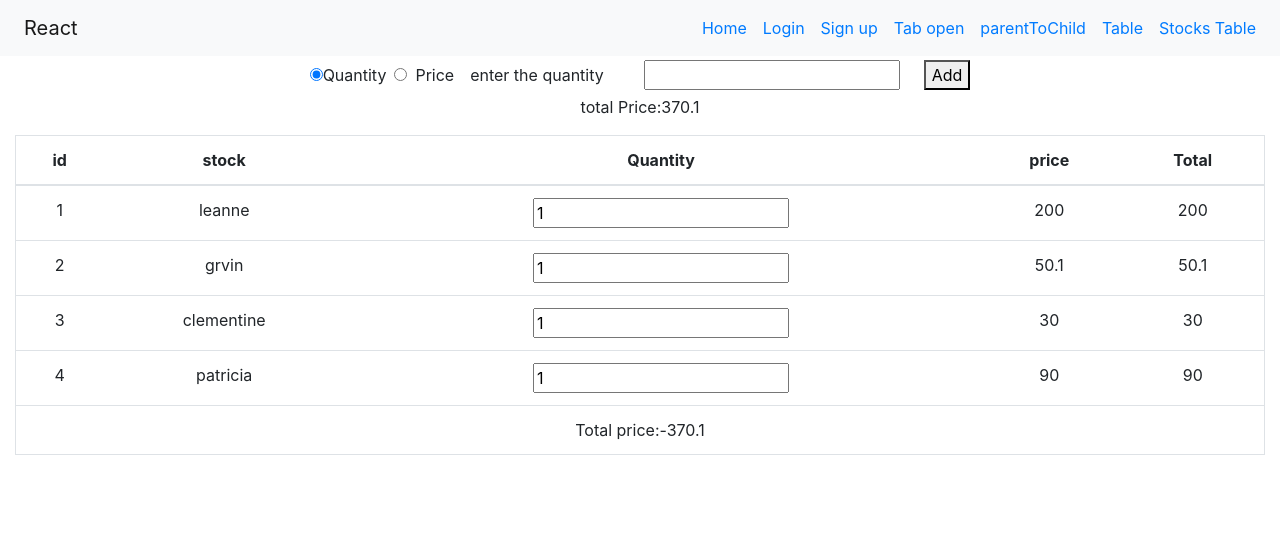
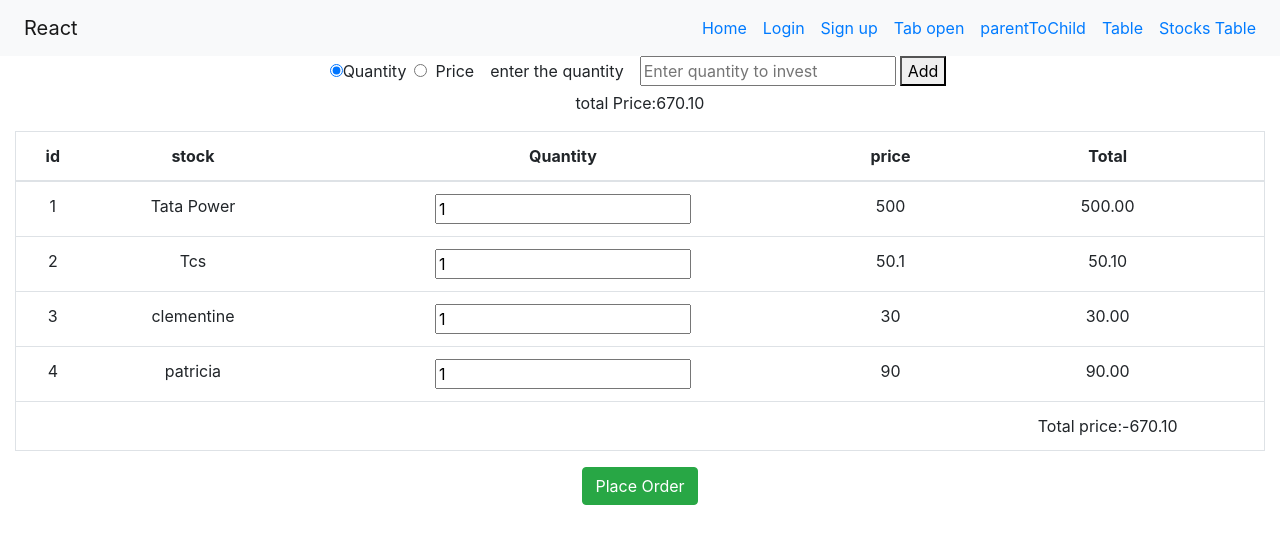
Before and after one commit to pareshprajapati-dolphin/basic-program, a React (Create React App) app: page /stock in a window 1280 px wide. Shown: the top 544 px of the page. Built offline with nearby package versions, Linux system fonts and the light colour scheme.

Commit message:
change in stocks tabel

```diff
--- a/package.json
+++ b/package.json
@@ -12,6 +12,7 @@
     "react-redux": "^7.2.4",
     "react-router-dom": "^5.2.0",
     "react-scripts": "4.0.3",
+    "react-toastify": "^7.0.4",
     "redux": "^4.1.1",
     "redux-thunk": "^2.3.0",
     "web-vitals": "^1.1.2"
--- a/src/component/new folder/tableData.js
+++ b/src/component/new folder/tableData.js
@@ -22,14 +22,15 @@ const TableData = () => {
         a[key] > b[key] ? 1 : b[key] > a[key] ? -1 : 0
       );
       setKeyValue(key);
-      setUsers(arrayCopy);
+      // setUsers(arrayCopy);
     } else {
       arrayCopy.sort((a, b) =>
         b[key] > a[key] ? 1 : a[key] > b[key] ? -1 : 0
       );
       setKeyValue("");
-      setUsers(arrayCopy);
+      // setUsers(arrayCopy);
     }
+    setUsers(arrayCopy);
   };
 
   return (
--- a/src/component/stock table/stock.js
+++ b/src/component/stock table/stock.js
@@ -1,35 +1,91 @@
 import React, { useEffect, useState } from "react";
 import data from "../../stockdata.json";
+import { ToastContainer, toast } from "react-toastify";
+import "react-toastify/dist/ReactToastify.css";
+import TableData from "./tableStock";
 
 const Stock = () => {
   const [product, setProduct] = useState(data.products);
   const [checked, setChecked] = useState("quantity");
-  const [total, setTotal] = useState(0);
-
+  const [totalPrice, setTotalPrice] = useState(0);
+  const [page, setPage] = useState(0);
+  const [disabled, setDisabled] = useState(false);
   const [stock, setStock] = useState("");
 
-  let a = 0;
   useEffect(() => {
-    product.map((datatext) => (a = a + datatext.quanity * datatext.price));
-    setTotal(a);
-  }, []);
+    let a = 0;
+    product.map((datatext) => (a += datatext.quanity * datatext.price));
+    setTotalPrice(a);
+  }, [product]);
 
+  /// this the child component to parent component get the data ///
+  const handleCallback = (chailddata, stocks) => {
+    setTotalPrice(chailddata);
+    setProduct(stocks);
+  };
+
+  // select the radio button and and enter the value then onclick then call this function is call ///
   const handleAdd = () => {
-    //console.log("the data ===", stock, checked);
-    let a = 0;
+    let caldata = product;
     if (checked === "quantity") {
-      product.map(
-        (arrayCopy) => (
-          (arrayCopy.quanity = stock),
-          (a = a + parseFloat(stock * arrayCopy.price))
-        )
-      );
+      caldata.map((arrayCopy) => {
+        arrayCopy.quanity = stock;
+      });
+      setStock("");
     }
+    /// this price logic ////
     if (checked === "price") {
-      //// price logic is here ///
+      let amountperquanity = stock / product.length;
+      console.log(amountperquanity);
+      let limiteprice = 0;
+
+      caldata = caldata.map((ele) => {
+        limiteprice = limiteprice + ele.price;
+
+        console.log("the limit price is ===", limiteprice);
+        if (stock > limiteprice) {
+          ele.quanity = Math.floor(amountperquanity / ele.price);
+          console.log(ele.quanity);
+        }
+        return ele;
+      });
+      //console.log(caldata);
     }
-    setTotal(a);
-    setProduct(product);
+    setProduct([...caldata]);
+  };
+
+  /// this the button function if placeorder and cancel and confirm  ///
+  const handlePlaceOrder = () => {
+    setPage(1);
+    setDisabled(!disabled);
+  };
+
+  const handelCancel = () => {
+    setPage(0);
+    setDisabled(!disabled);
+  };
+
+  const handleConfirm = () => {
+    setPage(2);
+    toast.success("your data is submitt");
+
+    product.map((arrayCopy) => {
+      arrayCopy.quanity = 1;
+    });
+    setDisabled(!disabled);
+    setPage(0);
+    setStock("");
+    setProduct([...product]);
+  };
+
+  const handleReset = () => {
+    product.map((arrayCopy) => {
+      arrayCopy.quanity = 1;
+    });
+    setDisabled(!disabled);
+    setPage(0);
+    setStock("");
+    setProduct([...product]);
   };
   return (
     <>
@@ -55,54 +111,76 @@ const Stock = () => {
             enter the {checked === "quantity" ? "quantity" : "price"}{" "}
           </label>
           <input
-            className="mx-4"
-            type="text"
+            type="number"
             id="text"
             name="textinput"
+            placeholder={
+              checked === "quantity"
+                ? "Enter quantity to invest"
+                : "Enter amount to invest"
+            }
+            value={stock}
             onChange={(e) => setStock(e.target.value)}
+            disabled={disabled}
           />
-          <button className="mt-1" type="submiit" onClick={() => handleAdd()}>
+          <button className="mx-1" type="submiit" onClick={() => handleAdd()}>
             {" "}
             Add{" "}
           </button>
-          <p> total Price:{total}</p>
+          <p> total Price:{totalPrice.toFixed(2)}</p>
         </div>
-        <div className="my-3">
-          <table class="table border shadow">
-            <thead>
-              <tr>
-                <th scope="col">id</th>
-                <th scope="col">stock</th>
-                <th scope="col">Quantity</th>
-                <th scope="col">price</th>
-                <th scope="col">Total</th>
-              </tr>
-            </thead>
-            <tbody>
-              {product &&
-                product.map((stocks, index) => (
-                  <tr>
-                    <td scope="row">{index + 1}</td>
-                    <td>{stocks.name}</td>
-                    <td>
-                      <input
-                        type="text"
-                        name="quanity"
-                        value={stocks.quanity}
-                      />
-                    </td>
-                    <td>{stocks.price}</td>
-                    <td>
-                      {stock === ""
-                        ? stocks.quanity * stocks.price
-                        : parseInt(stock) * stocks.price}
-                    </td>
-                  </tr>
-                ))}
-            </tbody>
-            <td colSpan="5">Total price:-{total}</td>
-          </table>
+
+        <div>
+          <TableData
+            products={product}
+            TotalPrices={totalPrice}
+            stocks={stock}
+            checked={checked}
+            disabled={disabled}
+            parentcall={handleCallback}
+          />
+
+          {page === 0 ? (
+            <button
+              type="button"
+              className="btn btn-success"
+              onClick={(e) => handlePlaceOrder()}
+            >
+              {" "}
+              Place Order{" "}
+            </button>
+          ) : null}
+          {page === 1 ? (
+            <button
+              type="button"
+              className="btn btn-secondary mx-1"
+              onClick={() => handelCancel()}
+            >
+              Cancel
+            </button>
+          ) : null}
+
+          {page === 1 ? (
+            <button
+              type="button"
+              className="btn btn-success"
+              onClick={() => handleConfirm()}
+            >
+              confirm
+            </button>
+          ) : null}
+          {page === 2 ? (
+            <button
+              type="button"
+              className="btn btn-danger"
+              onClick={() => handleReset()}
+            >
+              Reset
+            </button>
+          ) : null}
         </div>
+
+        <ToastContainer position="top-center" autoClose={3000} />
       </div>
     </>
   );
--- /dev/null
+++ b/src/component/stock table/tableStock.js
@@ -0,0 +1,74 @@
+import React, { useEffect, useState } from "react";
+
+const TableStock = (props) => {
+  const { products, TotalPrices, stocks, checked, disabled, parentcall } =
+    props;
+  const [stock, setStock] = useState(products);
+
+  const quanityChange = (e, index) => {
+    let a = 0;
+    let data1 = stock;
+    data1[index].quanity = e.target.value;
+    data1.map((datatext) => (a += datatext.quanity * datatext.price));
+    parentcall(a, data1);
+  };
+
+  const ChangeQuanityBlur = (e, index) => {
+    if (!e.target.value || e.target.value < 1) e.target.value = 1;
+
+    let data1 = stock;
+    data1[index].quanity = e.target.value;
+
+    setStock([...data1]);
+  };
+  return (
+    <>
+      <div className="my-3">
+        <table class="table border shadow">
+          <thead>
+            <tr>
+              <th scope="col">id</th>
+              <th scope="col">stock</th>
+              <th scope="col">Quantity</th>
+              <th scope="col">price</th>
+              <th scope="col">Total</th>
+            </tr>
+          </thead>
+          <tbody>
+            {stock &&
+              stock.map((stock, index) => (
+                <tr>
+                  <td scope="row">{index + 1}</td>
+                  <td>{stock.name}</td>
+                  <td>
+                    <input
+                      type="number"
+                      name="quanity"
+                      value={stock.quanity}
+                      onChange={(e) => quanityChange(e, index)}
+                      onBlur={(e) => ChangeQuanityBlur(e, index)}
+                      disabled={disabled}
+                    />
+                  </td>
+                  <td>{stock.price}</td>
+                  <td>
+                    {stocks !== "" && checked === "quantity"
+                      ? (stocks * stock.price).toFixed(2)
+                      : (stock.quanity * stock.price).toFixed(2)}
+                  </td>
+                </tr>
+              ))}
+            <tr className="table-borderless">
+              <td></td>
+              <td></td>
+              <td></td>
+              <td></td>
+              <td>Total price:-{TotalPrices.toFixed(2)}</td>
+            </tr>
+          </tbody>
+        </table>
+      </div>
+    </>
+  );
+};
+export default TableStock;
--- a/src/stockdata.json
+++ b/src/stockdata.json
@@ -2,13 +2,13 @@
     "products": [
       {
         "id": 1,
-        "name": "leanne",
-        "price": 200,
+        "name": "Tata Power",
+        "price": 500,
         "quanity":1
       },
       {
         "id": 2,
-        "name": "grvin",
+        "name": "Tcs",
         "price": 50.10,
         "quanity":1
       },
```
Also changed, not shown: 1 other file (tests, documents, lock files or other folders).
